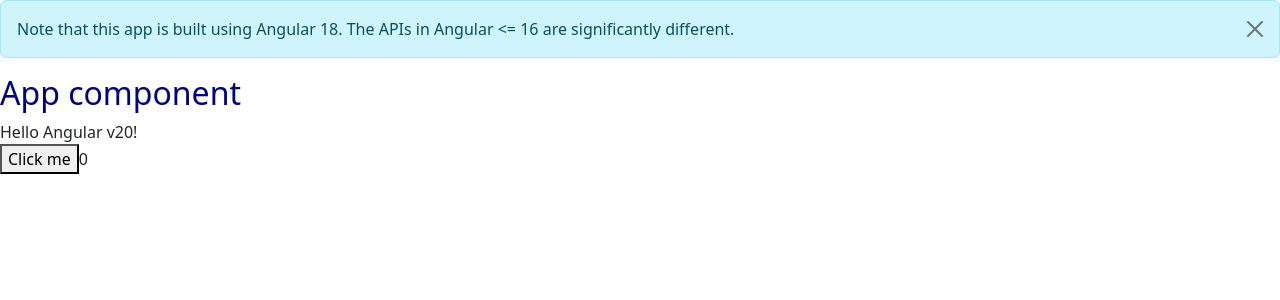
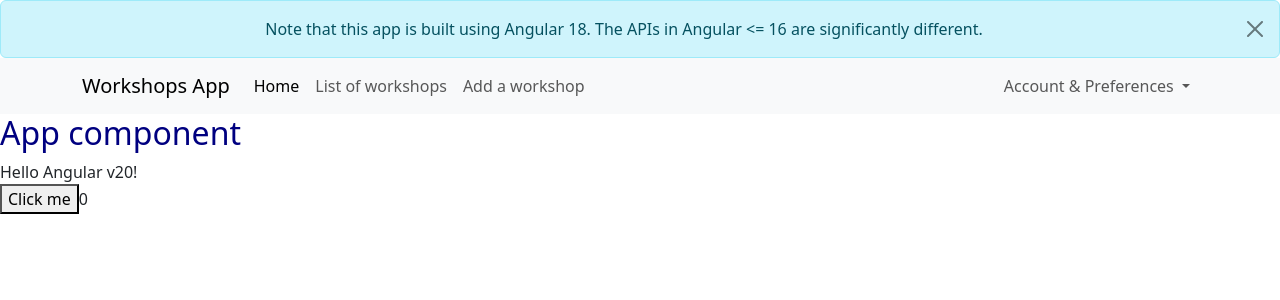
Before and after one commit to venuvikaash/ilink-mean-jul-2025, an Angular app in the folder demos/01-angular/workshops-app/: page / in a window 1280 px wide. Shown: the top 300 px of the page. Built offline with nearby package versions, Linux system fonts and the light colour scheme.

Commit message:
STEP 4: Menu

```diff
--- a/demos/01-angular/workshops-app/src/app/app.html
+++ b/demos/01-angular/workshops-app/src/app/app.html
@@ -2,6 +2,9 @@
   Note that this app is built using Angular 18. The APIs in Angular <= 16 are
   significantly different.
 </ngb-alert>
+
+<!-- menu -->
+<app-menu></app-menu>
 
 <h2 class="highlight">App component</h2>
 <div>{{ title }}</div>
--- a/demos/01-angular/workshops-app/src/app/app.scss
+++ b/demos/01-angular/workshops-app/src/app/app.scss
@@ -1,3 +1,8 @@
 // h2.highlight {
 //     color: navy;
 // }
+
+.alert {
+    margin-bottom: 0;
+    text-align: center;
+}
--- a/demos/01-angular/workshops-app/src/app/app.ts
+++ b/demos/01-angular/workshops-app/src/app/app.ts
@@ -1,11 +1,11 @@
 import { Component } from '@angular/core';
-import { RouterModule } from '@angular/router';
 import { CommonModule } from '@angular/common';
 import { NgbAlert } from '@ng-bootstrap/ng-bootstrap'
+import { Menu } from './menu/menu';
 
 @Component({
   selector: 'app-root',
-  imports: [NgbAlert, CommonModule],
+  imports: [NgbAlert, CommonModule, Menu],
   templateUrl: './app.html',
   styleUrl: './app.scss'
 })
--- /dev/null
+++ b/demos/01-angular/workshops-app/src/app/menu/menu.html
@@ -0,0 +1,92 @@
+<nav class="navbar navbar-expand-lg navbar-light bg-light">
+  <div class="container">
+    <a class="navbar-brand" href="#">Workshops App</a>
+    <button
+      class="navbar-toggler"
+      type="button"
+      (click)="isNavbarCollapsed = !isNavbarCollapsed"
+      aria-controls="navbarNav"
+      aria-expanded="!isNavbarCollapsed"
+      aria-label="Toggle navigation"
+    >
+      <span class="navbar-toggler-icon"></span>
+    </button>
+    <div
+      id="navbarNav"
+      [ngbCollapse]="isNavbarCollapsed"
+      class="collapse navbar-collapse"
+    >
+      <!-- left menu -->
+      <ul class="navbar-nav me-auto mb-2 mb-lg-0">
+        <li class="nav-item">
+          <a class="nav-link active" aria-current="page" href="#">Home</a>
+        </li>
+        <li class="nav-item">
+          <a class="nav-link" href="#">List of workshops</a>
+        </li>
+        <li class="nav-item">
+          <a class="nav-link" href="#">Add a workshop</a>
+        </li>
+      </ul>
+
+      <!-- right menu (no .me-auto)-->
+      <ul class="navbar-nav mb-2 mb-lg-0">
+        <li class="nav-item" ngbDropdown>
+          <a
+            class="nav-link"
+            tabindex="0"
+            ngbDropdownToggle
+            id="navbarDropdown1"
+            role="button"
+          >
+            Account & Preferences
+          </a>
+          <div
+            ngbDropdownMenu
+            aria-labelledby="navbarDropdown1"
+            class="dropdown-menu"
+          >
+            <a ngbDropdownItem href="#" (click)="$event.preventDefault()"
+              >Favorites</a
+            >
+            <a ngbDropdownItem href="#" (click)="$event.preventDefault()"
+              >Logout</a
+            >
+          </div>
+        </li>
+
+        <!--
+        <li
+          class="nav-item"
+          ngbDropdown
+          display="dynamic"
+          placement="bottom-end"
+        >
+          <a
+            class="nav-link"
+            tabindex="0"
+            ngbDropdownToggle
+            id="navbarDropdown3"
+            role="button"
+          >
+            Account & Preferences
+          </a>
+          <div
+            ngbDropdownMenu
+            aria-labelledby="navbarDropdown3"
+            class="dropdown-menu"
+          >
+            <a
+              ngbDropdownItem
+              routerLink="/workshops/favorites"
+              (click)="$event.preventDefault()"
+              >Favorites</a
+            >
+            <a ngbDropdownItem href="#">Logout</a>
+          </div>
+        </li>
+        -->
+      </ul>
+    </div>
+  </div>
+</nav>
--- /dev/null
+++ b/demos/01-angular/workshops-app/src/app/menu/menu.ts
@@ -0,0 +1,12 @@
+import { Component } from '@angular/core';
+import { NgbModule } from '@ng-bootstrap/ng-bootstrap';
+
+@Component({
+  selector: 'app-menu',
+  imports: [NgbModule],
+  templateUrl: './menu.html',
+  styleUrl: './menu.scss'
+})
+export class Menu {
+  isNavbarCollapsed = true;
+}
```
Also changed, not shown: demos/01-angular/workshops-app/src/app/menu/menu.scss (added), 1 other file (tests, documents, lock files or other folders).
